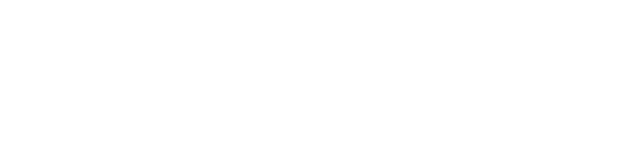
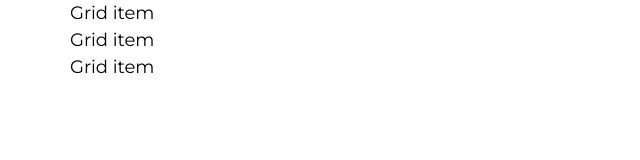
Before and after one commit to sarahseewhy/sarahseewhy, a website: page index.html in a window 1280 px wide. Shown: the whole page, without its empty margins (0-640 px from the left). Drawn offline with Linux system fonts and the light colour scheme.

Commit message:
Adds initial CSS andHTML for grid system

```diff
--- a/css/style.css
+++ b/css/style.css
@@ -1,3 +1,19 @@
 body {
   font: normal 18px/1.5 "Montserrat", helvetica, arial, sans-serif;
 }
+
+html {
+  box-sizing: border-box;
+}
+
+*,
+*:before,
+*:after {
+  box-sizing: inherit;
+}
+
+.layout-wrap {
+  max-width: 1140px;
+  margin-right: auto;
+  margin-left: auto;
+}
--- a/index.html
+++ b/index.html
@@ -8,5 +8,12 @@
   <title>sarahseewhy</title>
 </head>
 <body>
+  <div class="layout-wrap">
+    <div class="three-col-grid">
+      <div class="grid-item">Grid item</div>
+      <div class="grid-item">Grid item</div>
+      <div class="grid-item">Grid item</div>
+    </div>
+  </div>
 </body>
 </html>
```
